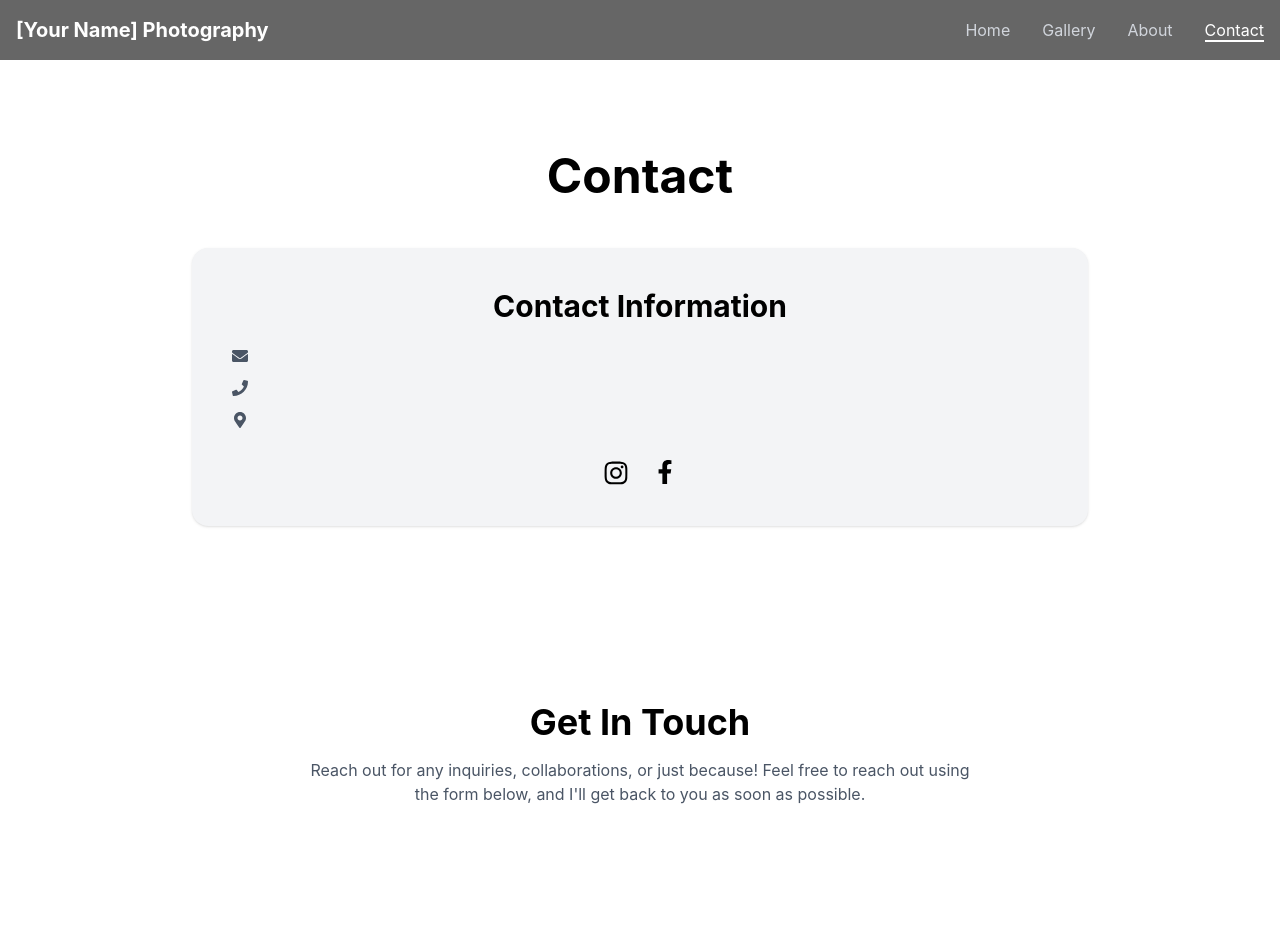
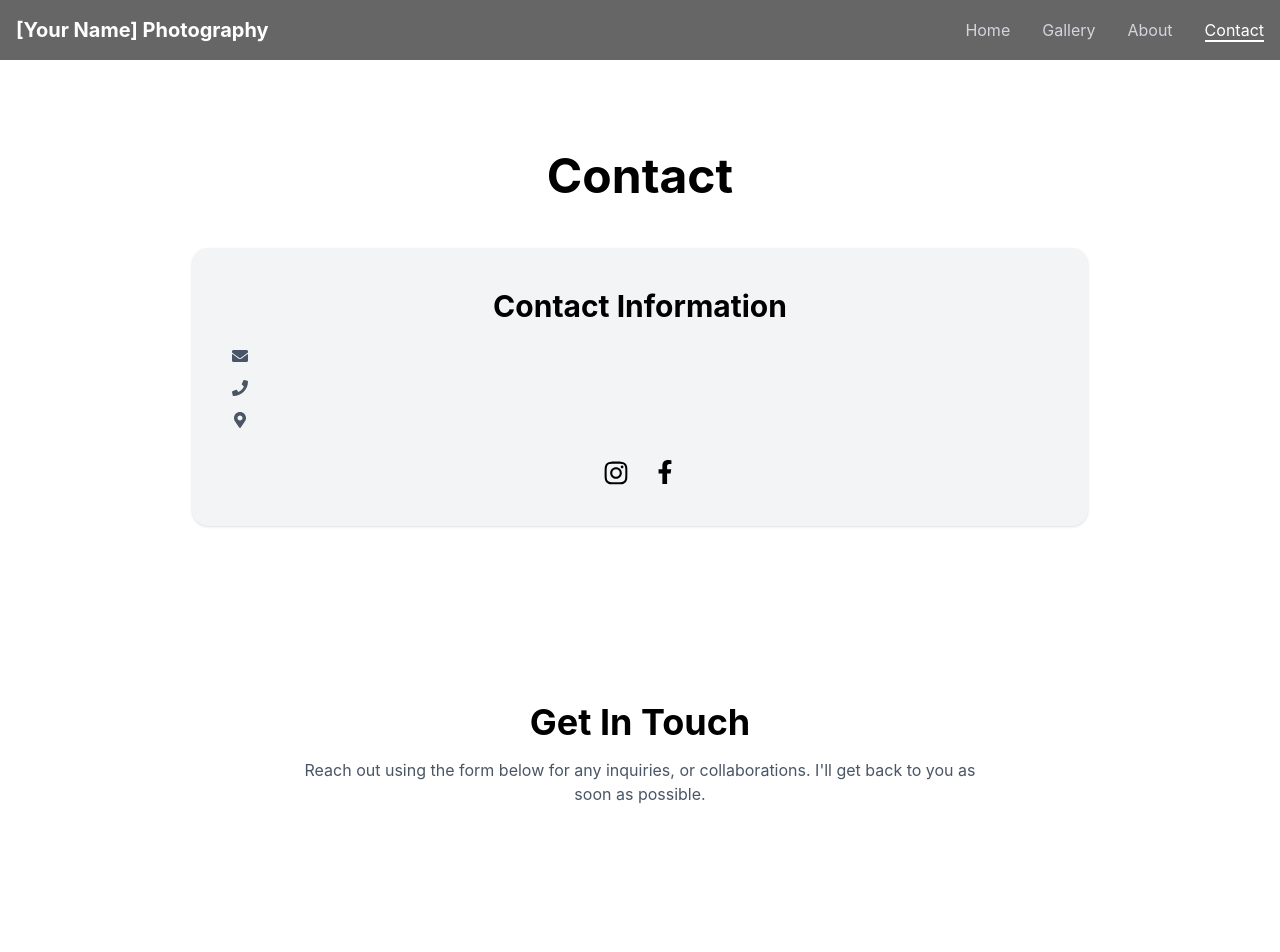
Before and after one commit to Pizzadreams/Photography_Portfolio, a React (Vite) app: page /contact in a window 1280 px wide. Shown: the top 952 px of the page. Built offline with nearby package versions, Linux system fonts and the light colour scheme.

Commit message:
update contactform

```diff
--- a/src/components/ContactForm.jsx
+++ b/src/components/ContactForm.jsx
@@ -24,7 +24,7 @@ function ContactForm() {
 
     console.log(formData);
 
-    setStatus("Thanks! Your message has been recorded.");
+    setStatus("Your message has been sent. Thank you! I will get back to you as soon as I can.");
 
     setFormData({
       firstName: "",
@@ -44,7 +44,7 @@ function ContactForm() {
           </h2>
 
           <p className="mx-auto mt-4 max-w-2xl text-center text-gray-600">
-            Reach out for any inquiries, collaborations, or just because! Feel free to reach out using the form below, and I'll get back to you as soon as possible.
+            Reach out using the form below for any inquiries, or collaborations. I'll get back to you as soon as possible.
           </p>
 
           <form
```
